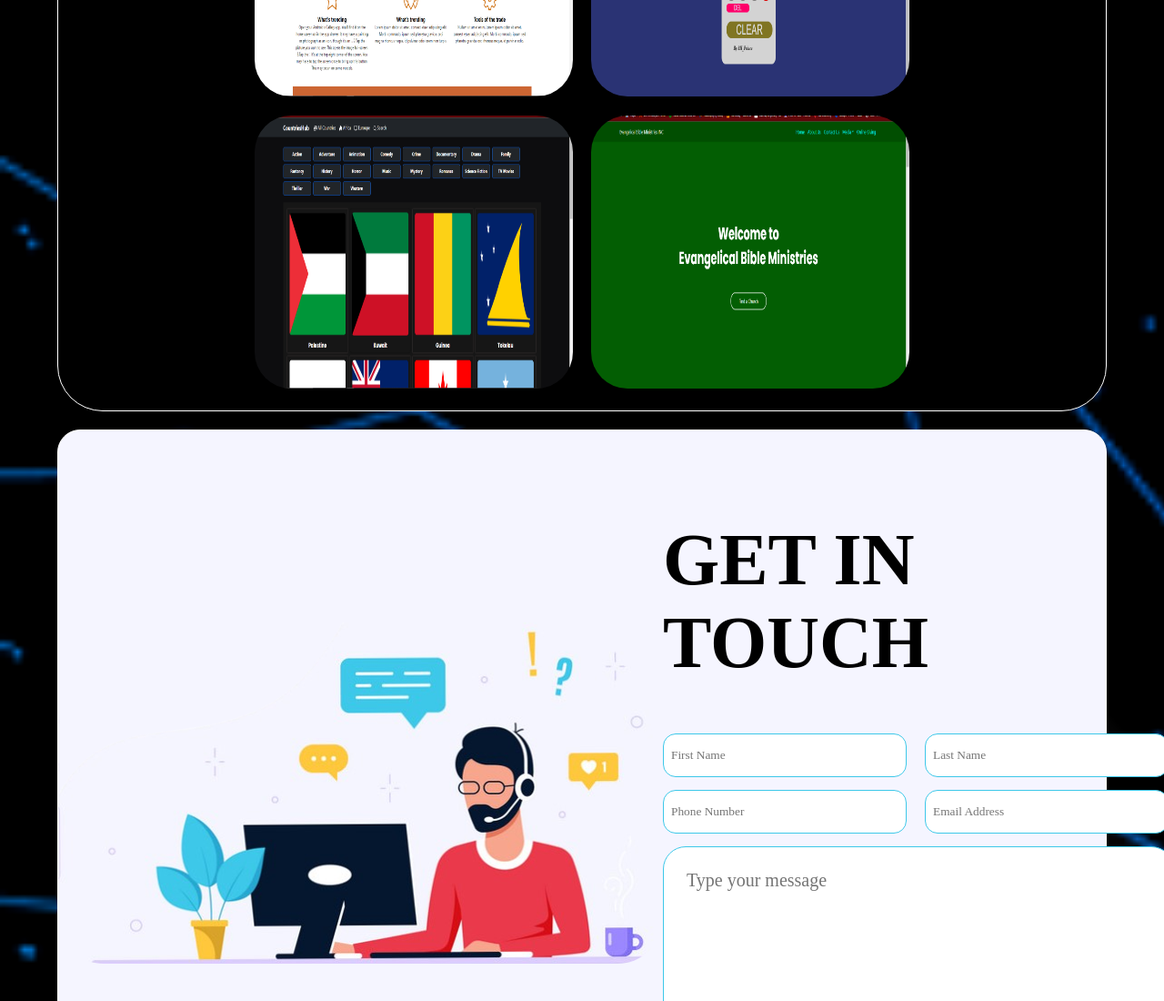
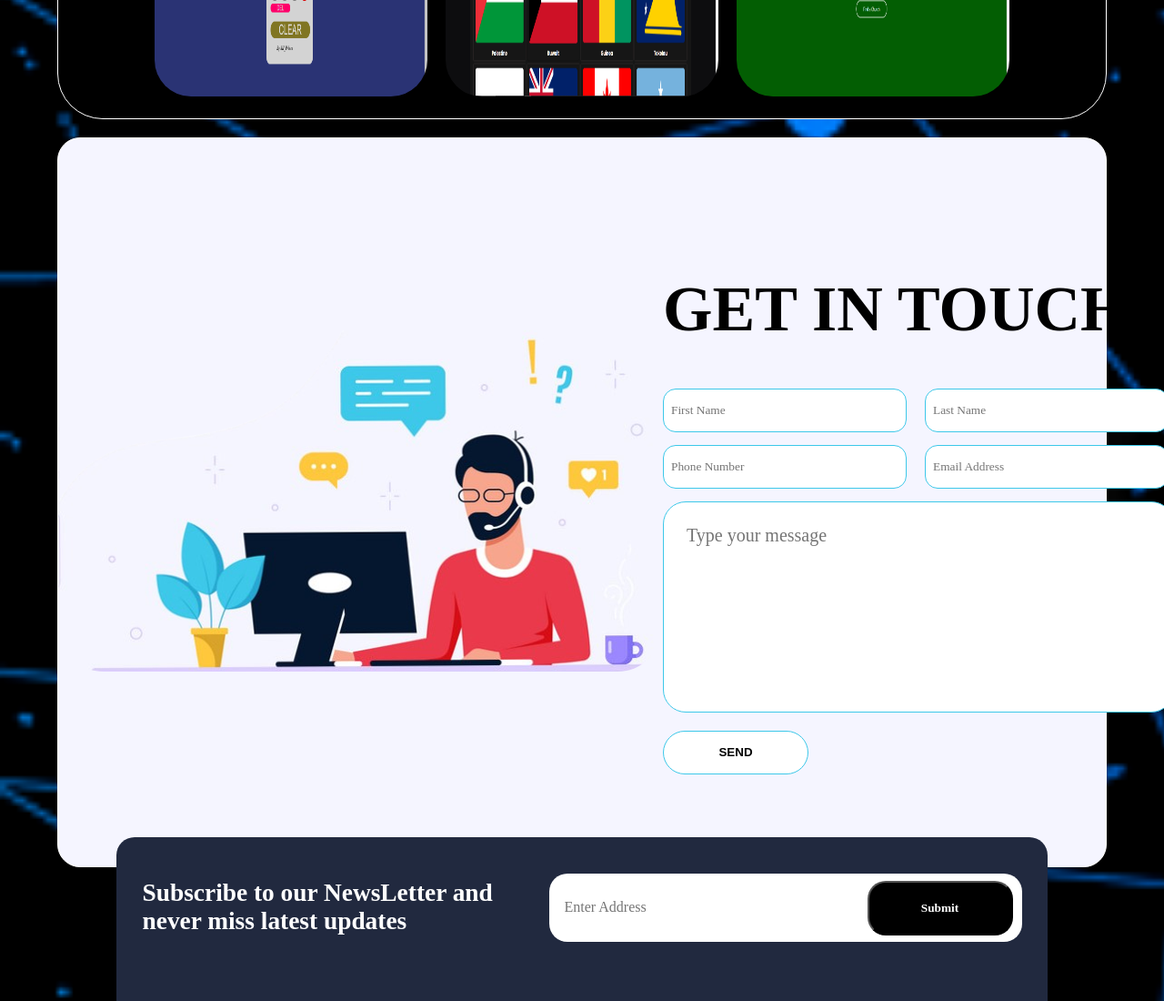
Before and after one commit to SHPrince1/react-portfolio, a React (Create React App) app: page / in a window 1280 px wide. Shown: the part 2358-3458 px from the top of the page at 91% size. Built offline with nearby package versions, Linux system fonts and the light colour scheme.

Commit message:
css adjustment

```diff
--- a/src/styles/banner.module.css
+++ b/src/styles/banner.module.css
@@ -262,10 +262,12 @@
     margin-top: -100px;
   }
 
+
   .sectionOne {
     display: flex;
     flex-direction: column;
     justify-content: space-around;
+    box-shadow: 0px 0px 0px 0px #707070;
     /* margin-top: 80px;
      */
      margin-top: -40px;
--- a/src/styles/contact.module.css
+++ b/src/styles/contact.module.css
@@ -1,5 +1,5 @@
 h1{
-    font-size: 80px;
+    font-size: 70px;
     font-family: poppins;
 
 }
--- a/src/styles/newsletter.module.css
+++ b/src/styles/newsletter.module.css
@@ -121,8 +121,16 @@
     }
 
     .inputDiv{
-        width: 350px;
-        /* height: 50px; */
+        width: 320px;
+        height: 55px;
         margin: 0 auto;
     }
+
+    .inputDiv input{
+        width: 400px;
+        height: 30px;}
+        .inputDiv button{
+            width: 180px;
+            height: 39px;
+        }
   }
--- a/src/styles/projectcard.module.css
+++ b/src/styles/projectcard.module.css
@@ -3,7 +3,7 @@
   font-family: poppins;
 }
 .pImage{
-    width: 350px;
+    width: 300px;
     height: 300px;
     border-radius: 40px;
     -webkit-border-radius: 40px;
```
